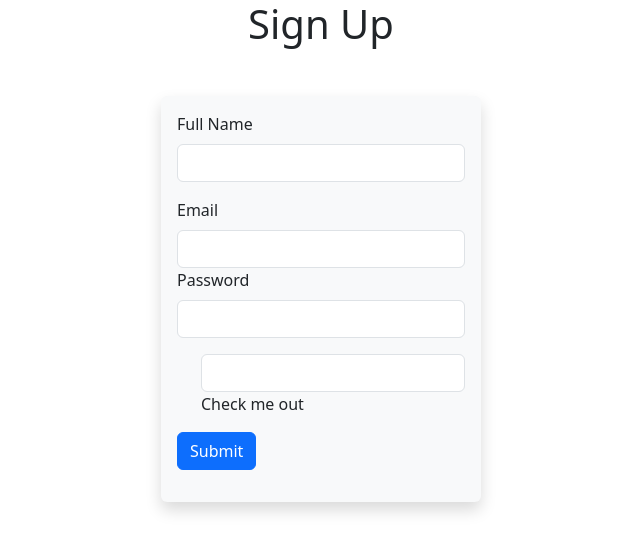
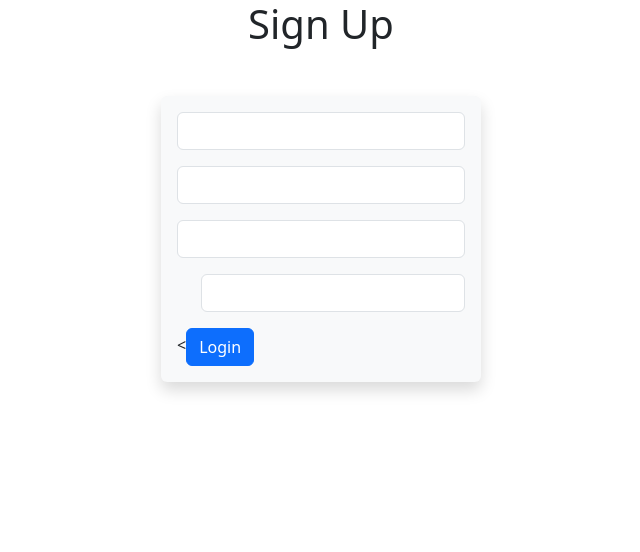
Before and after one commit to Adrienner1988/thieves_133_week5_Flask_homework, a Flask app: template app/templates/signup.html in a window 1280 px wide. Shown: the top 552 px of the page, without its empty margins (319-959 px from the left). Run offline with Flask 3, Linux system fonts and the light colour scheme; the template is opened without the code that fills it: values that come from a table or form of the project are taken from there, others are empty; parts of the project's set-up code (start-up, migrations or seed data) failed here and were passed over.

Commit message:
added in for for signup

```diff
--- a/app/routes.py
+++ b/app/routes.py
@@ -17,11 +17,11 @@ def login():
     else:
         return render_template('login.html', form=form)
 
-@app.route('.singup', methods=['GET', ['POST']])
+@app.route('/singup', methods=['GET', ['POST']])
 def signUp():
     form = SignUpForm()
     if request.method == 'POST' and form.validate_on_submit():
-        return f'{full_name} Thank you for becoming an official member of the Pokédex!'
+        return f'Thank you for becoming an official member of the Pokédex!'
     else:
         return render_template('signup.html', form=form)
 
--- a/app/templates/signup.html
+++ b/app/templates/signup.html
@@ -12,22 +12,21 @@ Sign Up
 <h1 class="text-center">Sign Up</h1>
 <form method="POST" class="w-25 mx-auto my-auto shadow p-3 mb-5 mt-5 bg-body-tertiary rounded">
     {{ form.hidden_tag() }}
+
     <div class="mb-3">
-      <label for="exampleInputEmail1" class="form-label">Full Name</label>
-      {{ form.full_name(class="form-control cus-input", id="f_name") }}
+        {{ form.full_name(class="form-control cus-input", id="full_name") }}
+    </div>
+
+    <div class="mb-3">
+        {{ form.email(class="form-control cus-input", id="email") }}
     </div>
     <div class="mb-3">
-        <label for="exampleInputPassword1" class="form-label">Email</label>
-        {{ form.email(class="form-control cus-input", id="email") }}
-    <div class="mb-3">
-      <label for="exampleInputPassword1" class="form-label">Password</label>
-      {{ form.password(class="form-control cus-input", id="password") }}
+        {{ form.password(class="form-control cus-input", id="password") }}
     </div>
     <div class="mb-3 form-check">
         {{ form.confirm_password(class="form-control cus-input", id="cpassword") }}
-      <label class="form-check-label" for="exampleCheck1">Check me out</label>
     </div>
-    <button type="submit" class="btn btn-primary">Submit</button>
-  </form>
 
-{% endblock %}
+    <{{ form.submit_btn(class="btn btn-primary submit-btn" ) }} </form>
+
+        {% endblock %}
```
Also changed, not shown: app/templates/base.html (+8 -2 lines), app/__init__.py (line endings or trailing spaces), app/forms.py (line endings or trailing spaces).
